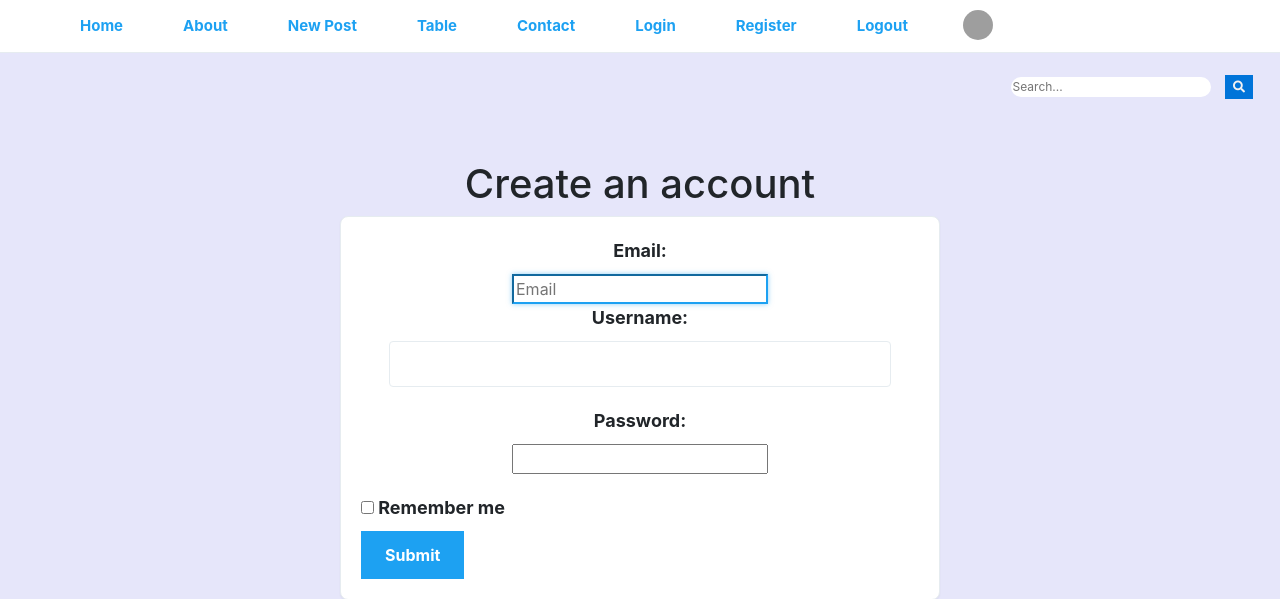
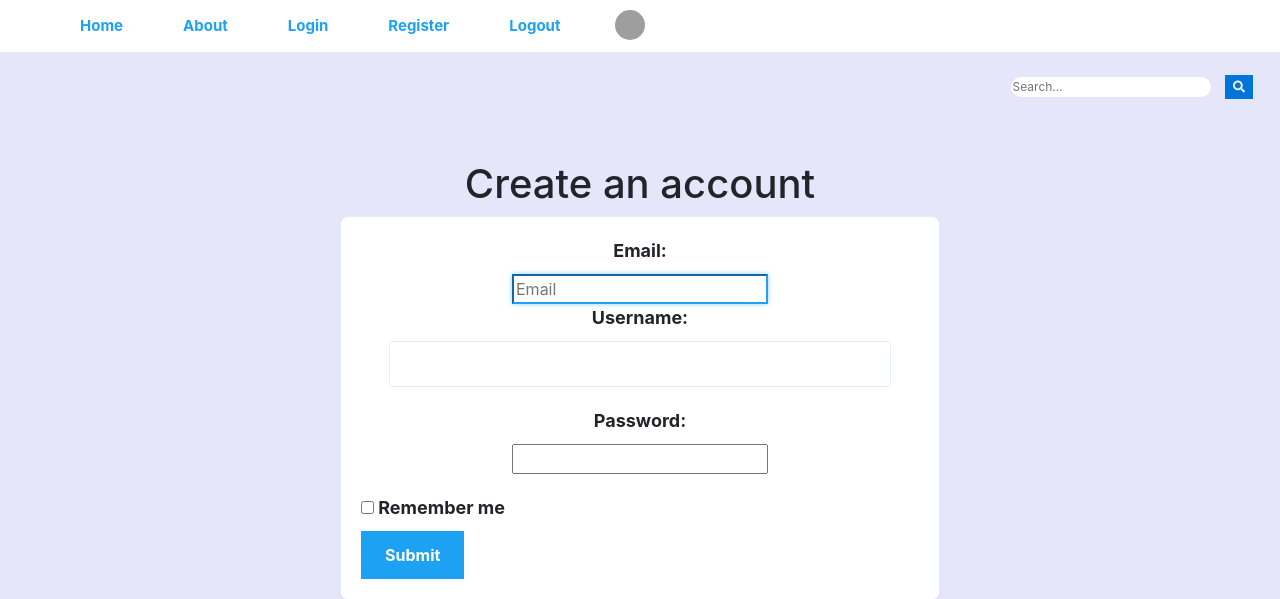
Before and after one commit to zaklinaradivojevic/Personal_Blog, a Flask app: page /register in a window 1280 px wide. Shown: the top 599 px of the page. Run offline with Flask 3, Linux system fonts and the light colour scheme; parts of the project's set-up code (start-up, migrations or seed data) failed here and were passed over; some libraries are stand-ins or nearby versions; grey boxes are pictures that could not be loaded.

Commit message:
trideset sedmi commit

```diff
--- a/main.py
+++ b/main.py
@@ -124,7 +124,7 @@ def post(post_id):
             db.session.rollback()
         else:
             flash('Comment added', 'info')
-        return redirect(url_for('blog.post', post_id=post_id))
+        return redirect(url_for('post', post_id=post_id))
 
     post = Post.query.get_or_404(post_id)
     tags = post.tags
@@ -227,9 +227,7 @@ def contact():
     return render_template('contact.html')
 
 
-@app.route('/new_post', methods=['GET', 'POST'])
-def new_post():
-    return render_template('new_post.html')
+
 
 
 @app.route('/login', methods=['GET', 'POST'])
@@ -246,13 +244,7 @@ def register():
 def logout():
     return render_template('home.html')
 
-@app.route('/table')
-def table():
-    result = "<h1>Tables</h1><br><ul>"
-    for table in db.metadata.tables.items():
-        result += "<li>%s</li>" % str(table)
-    result += "</ul>"
-    return result
+
 
 if __name__ == '__main__':
     app.run(debug=True, host='0.0.0.0', port=1320)
--- /dev/null
+++ b/templates/404.html
@@ -0,0 +1,4 @@
+{% extends "base.html" %}
+{% block body %}
+<h2>Ups, Page not found!</h2>
+{% endblock %}
--- a/templates/base.html
+++ b/templates/base.html
@@ -15,9 +15,6 @@
     <ul>
       <li><a href="{{ url_for('home') }}">Home</a></li>
       <li><a href="{{ url_for('about') }}">About</a></li>
-      <li><a href="{{ url_for('new_post') }}">New Post</a></li>
-      <li><a href="{{ url_for('table') }}">Table</a></li>
-      <li><a href="{{ url_for('contact') }}">Contact</a></li>
       <li><a  href="{{ url_for('login') }}">Login</a></li>
       <li><a  href="{{ url_for('register') }}">Register</a></li>
       <li><a  href="{{ url_for('logout') }}">Logout</a></li>
```
Also changed, not shown: templates/contact.html (deleted, +0 -11 lines), templates/generic_list.html (added, +18 -0 lines), templates/new_post.html (deleted, +0 -16 lines).
